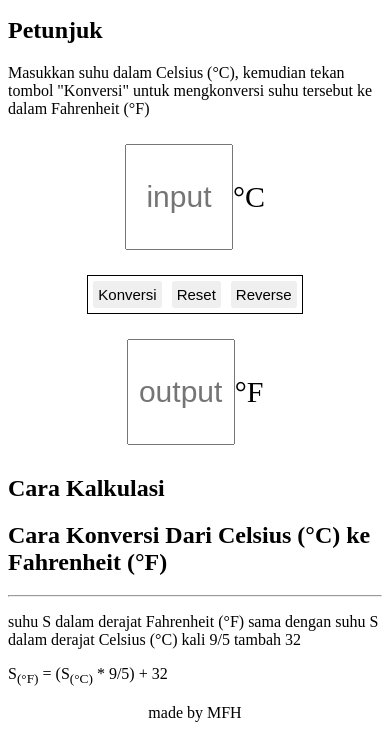
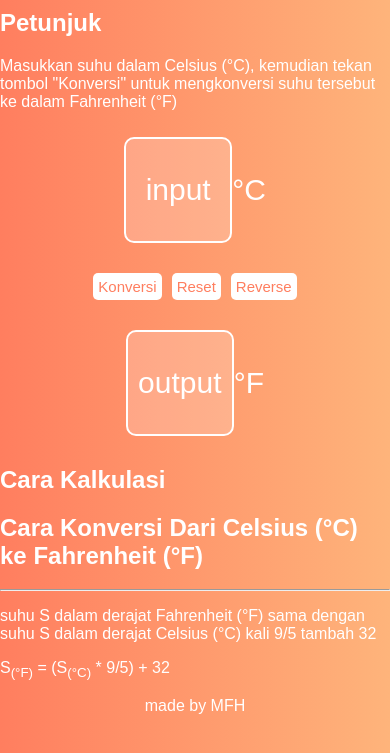
Before and after one commit to revou-fundamental-course/03-feb-25-fiqih021, a plain HTML site: page index.html in a window 390 px wide. Shown: the part 91-844 px from the top of the page. Drawn offline with Linux system fonts and the light colour scheme.

Commit message:
Enhance styling for temperature conversion interface with improved layout, animations, and responsive design

```diff
--- a/css/style.css
+++ b/css/style.css
@@ -1,51 +1,94 @@
+/* Menghilangkan tombol spin pada input number */
 input::-webkit-outer-spin-button,
 input::-webkit-inner-spin-button {
   -webkit-appearance: none;
   margin: 0;
 }
 
+/* Gaya untuk body */
 body {
   display: flex;
   flex-direction: column;
   align-items: center;
+  background: linear-gradient(
+    to right,
+    #ff7e5f,
+    #feb47b
+  ); /* Gradien warna latar belakang */
+  font-family: 'Arial', sans-serif;
+  color: #fff;
+  height: 100vh;
+  margin: 0;
 }
+
+/* Gaya untuk input form */
 .input-form {
   margin: 0 auto;
   font-size: 50px;
   display: flex;
   align-items: center;
 }
+
+/* Gaya untuk paragraf dalam persamaan */
 .persamaan p {
   text-align: center;
 }
 
+/* Gaya untuk placeholder dalam input form */
+.input-form input::placeholder {
+  color: #fff;
+}
+
+/* Gaya untuk input dalam input form */
 .input-form input {
   font-size: 50px;
   text-align: center;
   height: 150px;
   width: 150px;
+  border: 2px solid #fff;
+  border-radius: 10px;
+  background-color: rgba(255, 255, 255, 0.2);
+  color: #fff;
+  transition: width 0.3s ease; /* Animasi perubahan lebar */
 }
+
+/* Gaya untuk bagian konversi */
 .konversi {
   display: flex;
   align-items: center;
   justify-content: center;
 }
+
+/* Gaya untuk kontainer tombol */
 .button-container {
   height: 150px;
-  border: 1px solid #000;
+  /* border: 1px solid #fff; */
   display: flex;
   flex-direction: column;
   justify-content: center;
+  margin-top: 20px;
 }
 
+/* Gaya untuk tombol dalam kontainer tombol */
 .button-container button {
   margin: 5px;
   font-size: 20px;
-  border-radius: 3px;
+  border-radius: 5px;
   border: none;
-  padding: 8px;
+  padding: 10px;
+  background-color: #fff;
+  color: #ff7e5f;
+  cursor: pointer;
+  transition: background-color 0.3s ease, transform 0.3s ease; /* Animasi perubahan warna dan transformasi */
 }
 
+/* Efek hover untuk tombol */
+.button-container button:hover {
+  background-color: #feb47b;
+  transform: scale(1.1); /* Efek pembesaran saat hover */
+}
+
+/* Gaya untuk media query pada layar dengan lebar maksimum 768px */
 @media screen and (max-width: 768px) {
   .konversi {
     display: flex;
@@ -65,12 +108,11 @@ body {
   .button-container {
     margin: 25px 0px;
     height: auto;
-    border: 1px solid #000;
+    /* border: 1px solid #fff; */
     display: flex;
     flex-direction: row;
     justify-content: center;
   }
-
   .button-container button {
     font-size: 15px;
     padding: 5px;
```
